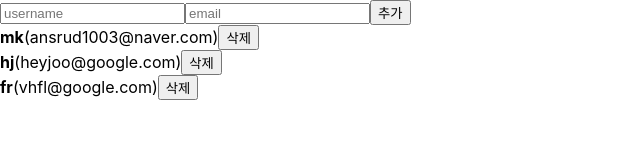
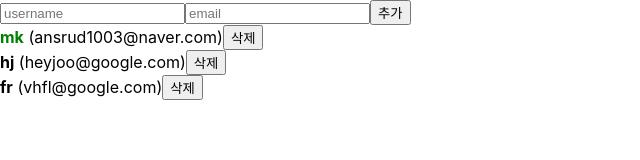
Before and after one commit to dinomoon/React, a React (Create React App) app in the folder fastcampus/: page / in a window 1280 px wide. Shown: the top 160 px of the page, without its empty margins (0-640 px from the left). Built offline with nearby package versions, Linux system fonts and the light colour scheme.

Commit message:
배열에 항목 수정하기

```diff
--- /dev/null
+++ b/fastcampus/src/15. 배열에 항목 수정하기/CreateUser.jsx
@@ -0,0 +1,23 @@
+function CreateUser({username, email, onChange, onCreate}) {
+  return (
+    <div>
+      <input
+        type="text"
+        name="username"
+        placeholder="username"
+        value={username}
+        onChange={onChange}
+      />
+      <input
+        type="email"
+        name="email"
+        placeholder="email"
+        value={email}
+        onChange={onChange}
+      />
+      <button onClick={onCreate}>추가</button>
+    </div>
+  )
+}
+
+export default CreateUser;
--- /dev/null
+++ b/fastcampus/src/15. 배열에 항목 수정하기/UserList.jsx
@@ -0,0 +1,40 @@
+import React from 'react';
+
+function User({user, onRemove, onToggle}) {
+  const { username, email, id, active } = user;
+  return (
+    <div>
+      <b style={{
+          color: active ? "green" : "black",
+          cursor: 'pointer'
+        }}
+        onClick={() => onToggle(id)}
+      >
+        {username}
+      </b>
+      &nbsp;
+      <span>({email})</span>
+      <button onClick={() => onRemove(id)}>삭제</button>
+    </div>
+  )
+}
+
+function UserList({users, onRemove, onToggle}) {
+  return(
+    <div>
+      {
+        users.map(
+          user =>
+            <User
+              key={user.id}
+              user={user}
+              onRemove={onRemove}
+              onToggle={onToggle}
+            />
+        )
+      }
+    </div>
+  )
+};
+
+export default UserList;
--- a/fastcampus/src/App.js
+++ b/fastcampus/src/App.js
@@ -1,7 +1,7 @@
 import './App.css';
 import {useRef} from 'react';
-import CreateUser from './14. 배열에 항목 제거하기/CreateUser';
-import UserList from './14. 배열에 항목 제거하기/UserList';
+import CreateUser from './15. 배열에 항목 수정하기/CreateUser';
+import UserList from './15. 배열에 항목 수정하기/UserList';
 import { useState } from 'react';
 
 function App() {
@@ -15,16 +15,19 @@ function App() {
       id: 1,
       username: 'mk',
       email: 'ansrud1003@naver.com',
+      active: true,
     },
     {
       id: 2,
       username: 'hj',
       email: 'heyjoo@google.com',
+      active: false,
     },
     {
       id: 3,
       username: 'fr',
       email: 'vhfl@google.com',
+      active: false,
     }
   ]);
 
@@ -59,6 +62,14 @@ function App() {
     setUsers(users.filter(user => user.id !== id));
   }
 
+  const onToggle = id => {
+    setUsers(users.map(
+      user => user.id === id
+      ? {...user, active: !user.active}
+      : user
+    ))
+  }
+
   return (
     <>
       <CreateUser
@@ -67,7 +78,7 @@ function App() {
         onChange={onChange}
         onCreate={onCreate}
       />
-      <UserList users={users} onRemove={onRemove}/>
+      <UserList users={users} onRemove={onRemove} onToggle={onToggle}/>
     </>
   );
 }
```
Also changed, not shown: 2 other files (tests, documents, lock files or other folders).
